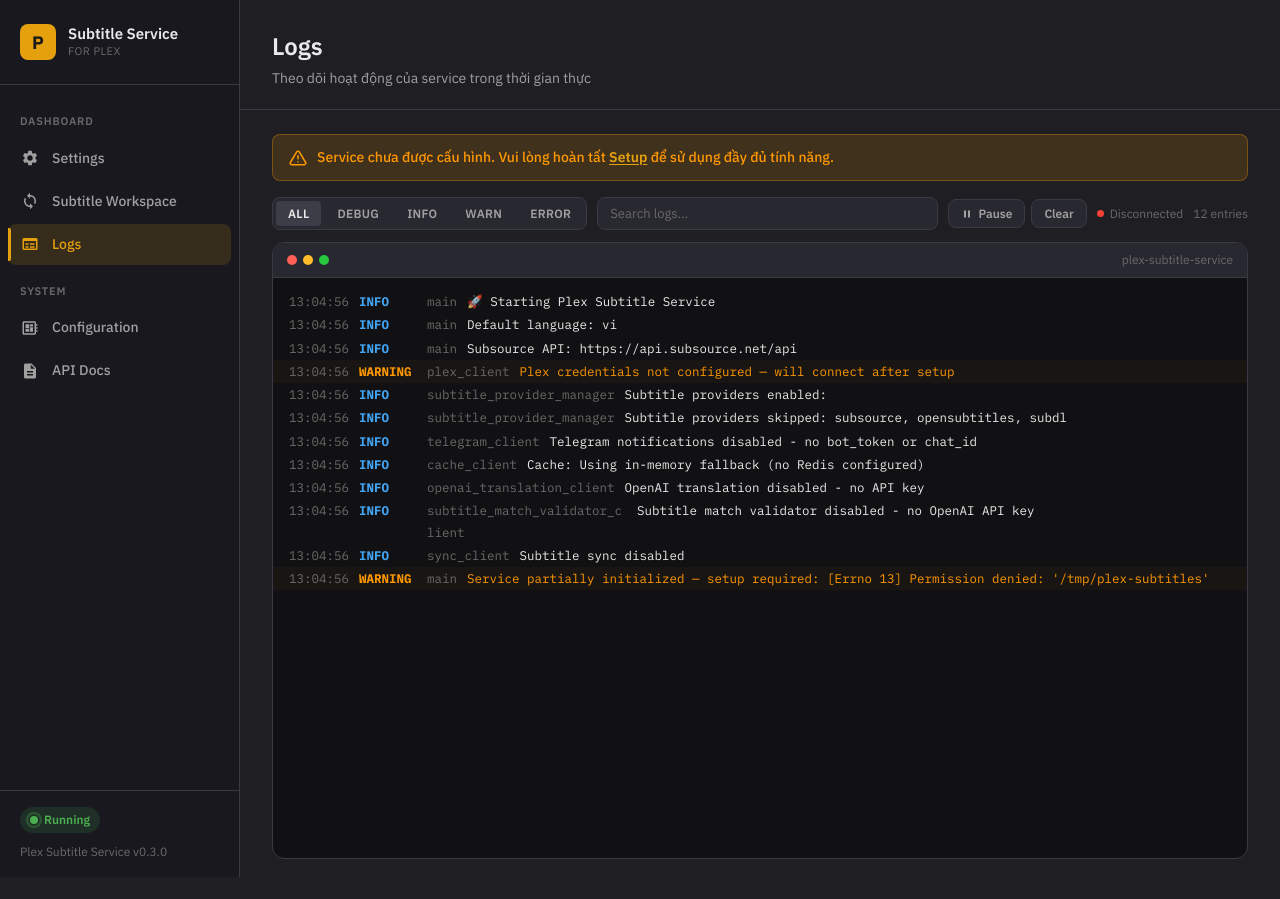
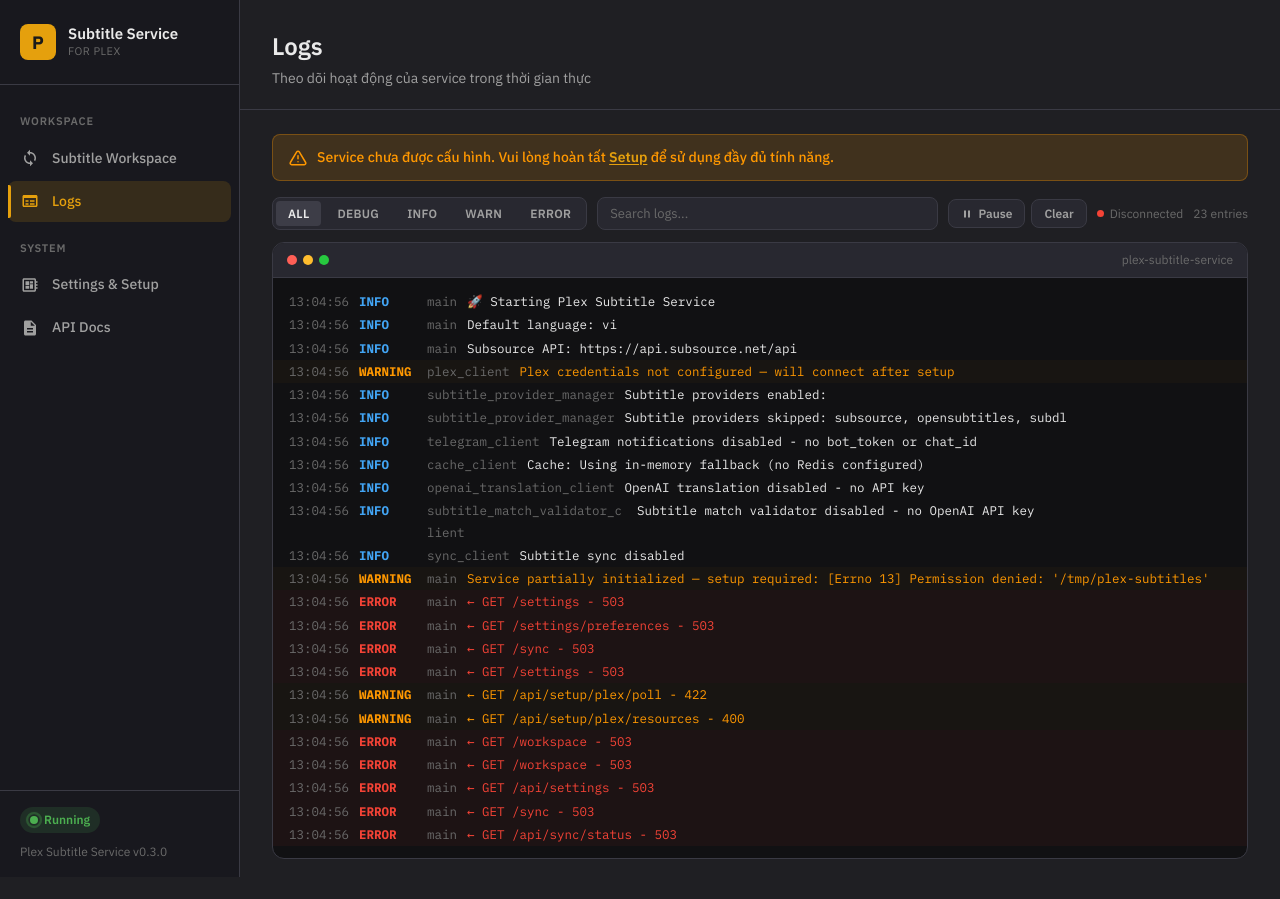
Before and after one commit to leolionart/plex-sub-downloader, a FastAPI app: page /logs in a window 1280 px wide. Run offline with FastAPI, Linux system fonts and the light colour scheme; data that the repository does not hold is empty.

Commit message:
feat: make workspace home and unify configuration

```diff
--- a/app/main.py
+++ b/app/main.py
@@ -199,16 +199,24 @@ async def settings_ui(request: Request) -> HTMLResponse:
         selected_languages = ["vi"]
 
     return templates.TemplateResponse(
-        "settings.html",
+        "setup.html",
         {
             "request": request,
-            "stats": stats,
-            "languages_map": LANGUAGE_MAP,
-            "current_language": current_language,
-            "selected_languages": selected_languages,
             "configured": configured,
         },
     )
+
+
+@app.get("/settings/preferences", response_class=HTMLResponse)
+async def settings_preferences_ui(request: Request) -> HTMLResponse:
+    """Preferences section embedded by the unified configuration page."""
+    if not subtitle_service or not runtime_config:
+        return HTMLResponse("Service not initialized", status_code=503)
+    configured = _is_configured(runtime_config)
+    stats = subtitle_service.stats.get_all() if configured else {"total_downloads": 0, "total_skipped": 0, "total_translations": 0, "total_syncs": 0, "success_rate": 0}
+    current_language = runtime_config.default_language
+    selected_languages = runtime_config.subtitle_settings.languages or [current_language]
+    return templates.TemplateResponse("settings.html", {"request": request, "stats": stats, "languages_map": LANGUAGE_MAP, "current_language": current_language, "selected_languages": selected_languages, "configured": configured})
 
 
 @app.get("/logs", response_class=HTMLResponse)
--- a/app/templates/base.html
+++ b/app/templates/base.html
@@ -973,16 +973,9 @@
             </div>
 
             <nav class="sidebar-nav">
-                <span class="nav-section-label">Dashboard</span>
+                <span class="nav-section-label">Workspace</span>
 
-                <a href="/settings" class="nav-item {% block nav_settings %}{% endblock %}">
-                    <span class="nav-icon">
-                        <svg viewBox="0 0 24 24"><path d="M19.14 12.94c.04-.3.06-.61.06-.94 0-.32-.02-.64-.07-.94l2.03-1.58a.49.49 0 00.12-.61l-1.92-3.32a.488.488 0 00-.59-.22l-2.39.96c-.5-.38-1.03-.7-1.62-.94l-.36-2.54a.484.484 0 00-.48-.41h-3.84c-.24 0-.43.17-.47.41l-.36 2.54c-.59.24-1.13.57-1.62.94l-2.39-.96c-.22-.08-.47 0-.59.22L2.74 8.87c-.12.21-.08.47.12.61l2.03 1.58c-.05.3-.09.63-.09.94s.02.64.07.94l-2.03 1.58a.49.49 0 00-.12.61l1.92 3.32c.12.22.37.29.59.22l2.39-.96c.5.38 1.03.7 1.62.94l.36 2.54c.05.24.24.41.48.41h3.84c.24 0 .44-.17.47-.41l.36-2.54c.59-.24 1.13-.56 1.62-.94l2.39.96c.22.08.47 0 .59-.22l1.92-3.32c.12-.22.07-.47-.12-.61l-2.01-1.58zM12 15.6A3.6 3.6 0 1115.6 12 3.611 3.611 0 0112 15.6z"/></svg>
-                    </span>
-                    <span>Settings</span>
-                </a>
-
-                <a href="/sync" class="nav-item {% block nav_sync %}{% endblock %}">
+                <a href="/workspace" class="nav-item {% block nav_workspace %}{% block nav_sync %}{% endblock %}{% endblock %}">
                     <span class="nav-icon">
                         <svg viewBox="0 0 24 24"><path d="M12 4V1L8 5l4 4V6c3.31 0 6 2.69 6 6 0 1.01-.25 1.97-.7 2.8l1.46 1.46C19.54 15.03 20 13.57 20 12c0-4.42-3.58-8-8-8zm0 14c-3.31 0-6-2.69-6-6 0-1.01.25-1.97.7-2.8L5.24 7.74C4.46 8.97 4 10.43 4 12c0 4.42 3.58 8 8 8v3l4-4-4-4v3z"/></svg>
                     </span>
@@ -998,11 +991,11 @@
 
                 <span class="nav-section-label">System</span>
 
-                <a href="/settings" class="nav-item {% block nav_setup %}{% endblock %}">
+                <a href="/settings" class="nav-item {% block nav_settings %}{% block nav_setup %}{% endblock %}{% endblock %}">
                     <span class="nav-icon">
                         <svg viewBox="0 0 24 24"><path d="M22 9V7h-2V5c0-1.1-.9-2-2-2H4c-1.1 0-2 .9-2 2v14c0 1.1.9 2 2 2h14c1.1 0 2-.9 2-2v-2h2v-2h-2v-2h2v-2h-2V9h2zm-4 10H4V5h14v14zM6 13h5v4H6v-4zm6-6h4v3h-4V7zM6 7h5v5H6V7zm6 4h4v6h-4v-6z"/></svg>
                     </span>
-                    <span>Configuration</span>
+                    <span>Settings &amp; Setup</span>
                 </a>
 
                 <a href="/docs" class="nav-item" target="_blank">
```
Also changed, not shown: app/templates/setup.html (+9 -2 lines).
